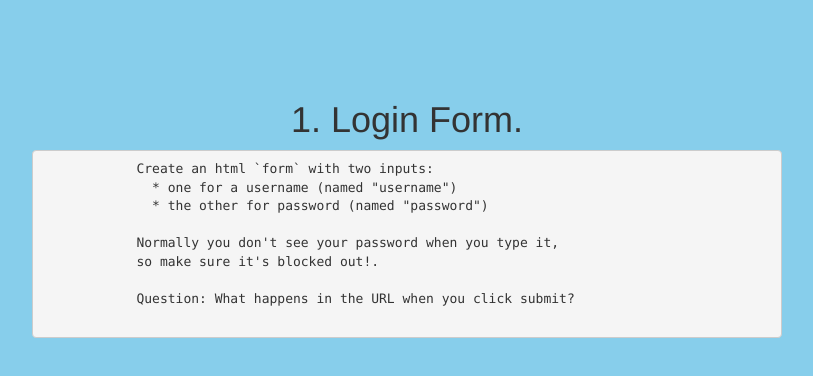
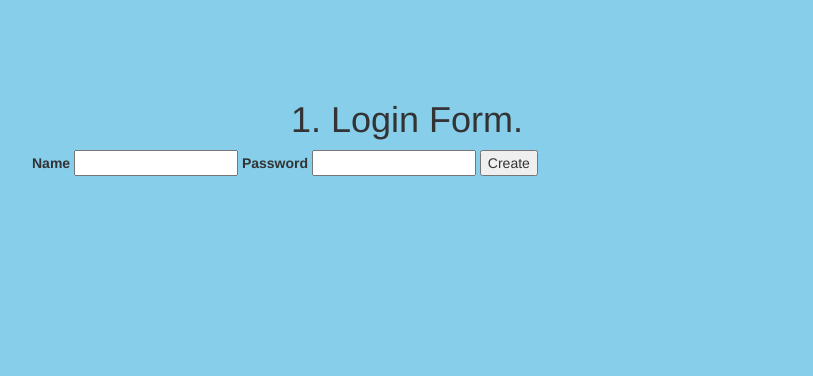
Before and after one commit to jealvarez123/HTML-Forms-lab, a plain HTML site: page HTML-Forms-Lab/01_login_form/index.html in a window 1280 px wide. Shown: the whole page, without its empty margins (233-1046 px from the left). Drawn offline with nearby package versions, Linux system fonts and the light colour scheme.

Commit message:
finished number 1

```diff
--- a/HTML-Forms-Lab/01_login_form/index.html
+++ b/HTML-Forms-Lab/01_login_form/index.html
@@ -22,16 +22,12 @@
       <div class="row">
         <div class="col-md-8 col-md-offset-2">
           <h1>1. Login Form.</h1>
-          <pre>
-            Create an html `form` with two inputs:
-              * one for a username (named "username")
-              * the other for password (named "password")
-
-            Normally you don't see your password when you type it,
-            so make sure it's blocked out!.
-
-            Question: What happens in the URL when you click submit?
-          </pre>
+        <form>
+          <label for='userName'>Name</label>
+            <input id='userName' type='text' name='userName'/>
+          <label for='password'>Password</label>
+            <input type='password' name='password'/>
+          <input type='submit' value='Create'/>
         </div>
         <div class="row">
         <div class="col-md-8 col-md-offset-2">
```
